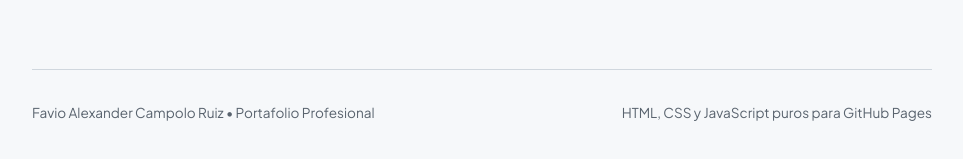
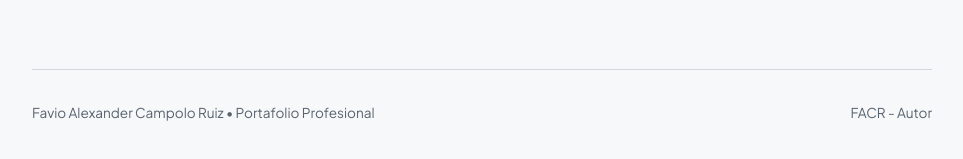
Before and after one commit to acampolo/acampolo.github.io, a plain HTML site: page index.html in a window 1280 px wide. Shown: the part 2860-3019 px from the top of the page, without its empty margins (158-1121 px from the left). Drawn offline with nearby package versions, Linux system fonts and the light colour scheme; animation ran at ten frames a second.

Commit message:
Actualizar proyecto

```diff
--- a/index.html
+++ b/index.html
@@ -230,7 +230,7 @@ footer{border-top:1px solid var(--border);padding-top:2rem;color:var(--muted);fo
 
   <footer>
     <span>Favio Alexander Campolo Ruiz &bull; Portafolio Profesional</span>
-    <span>HTML, CSS y JavaScript puros para GitHub Pages</span>
+    <span>FACR - Autor</span>
   </footer>
 </div>
 
```
